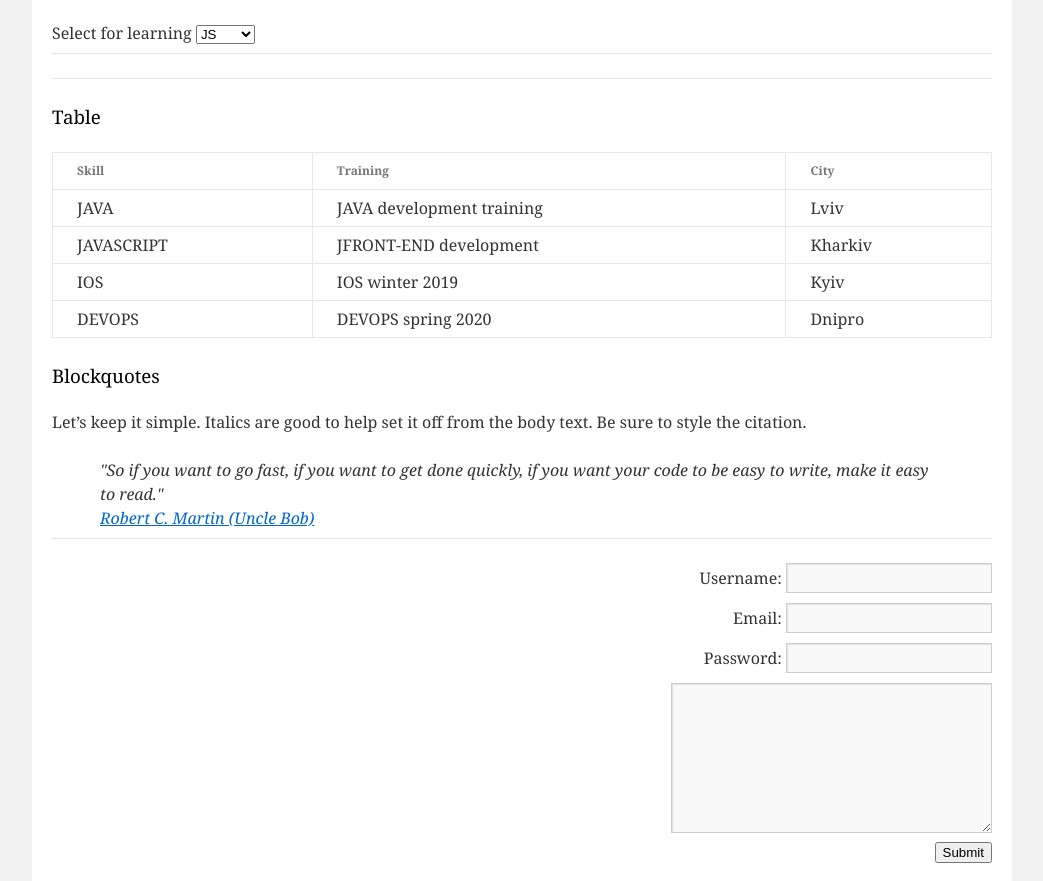
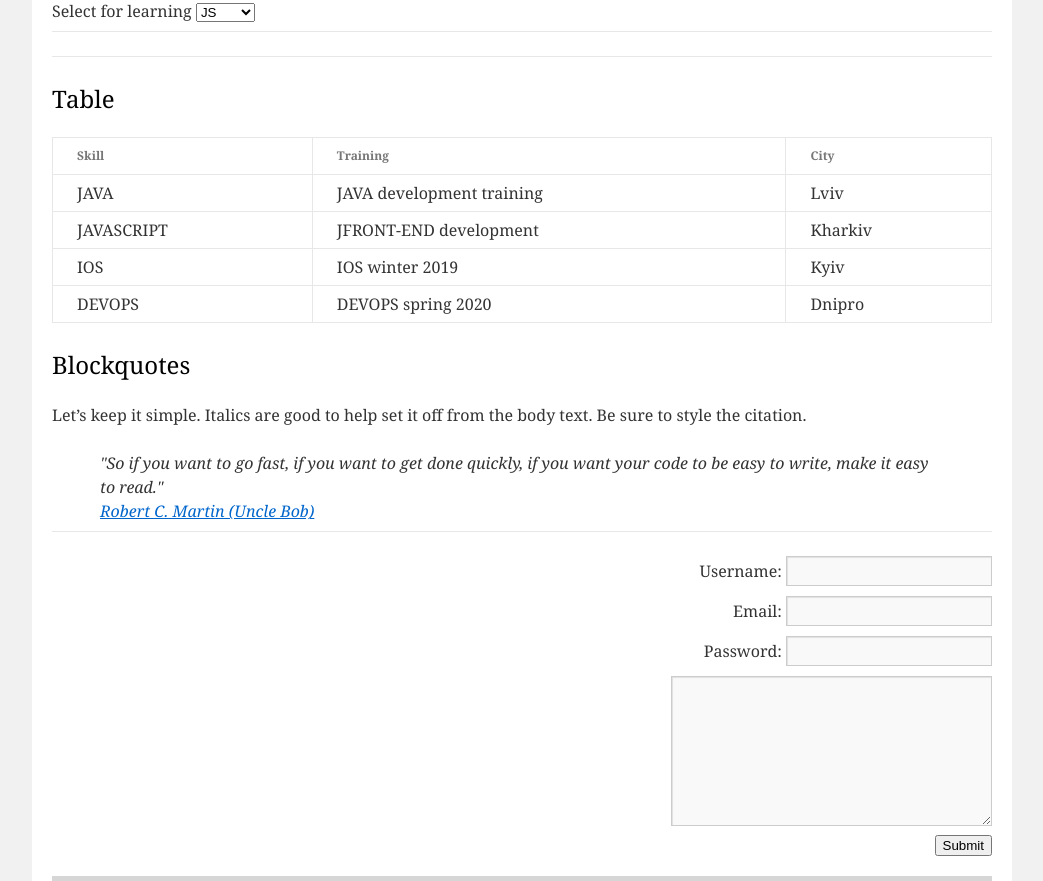
Before and after one commit to SergijBabich/FL-12, a plain HTML site: page FL12_HW1/homework/index.html in a window 1280 px wide. Shown: the part 2391-3272 px from the top of the page, without its empty margins (118-1161 px from the left). Drawn offline with Linux system fonts and the light colour scheme.

Commit message:
Update index.html

```diff
--- a/FL12_HW1/homework/index.html
+++ b/FL12_HW1/homework/index.html
@@ -69,8 +69,7 @@
            <h3>Preformatted Text</h3>
           <pre>
           <code>
-            Text
-            in a <b>pre</b> element
+            Text in a <b>pre</b> element
             is displayed in a fixed-width
             font, and it preserves
             both           <b>spaces</b> and
@@ -134,7 +133,7 @@
           <hr>
 
           <section id="table-section" >
-           <h3>Table</h3>
+           <h2>Table</h2>
            <table>
 
             <tr>
@@ -166,7 +165,7 @@
           </section>
 
           <section id="blockquotes-section">
-           <h3>Blockquotes</h3>
+           <h2>Blockquotes</h2>
 
             <p>Let’s keep it simple. Italics are good to help set it off from the body text. Be sure to style the citation.</p>
 
```
